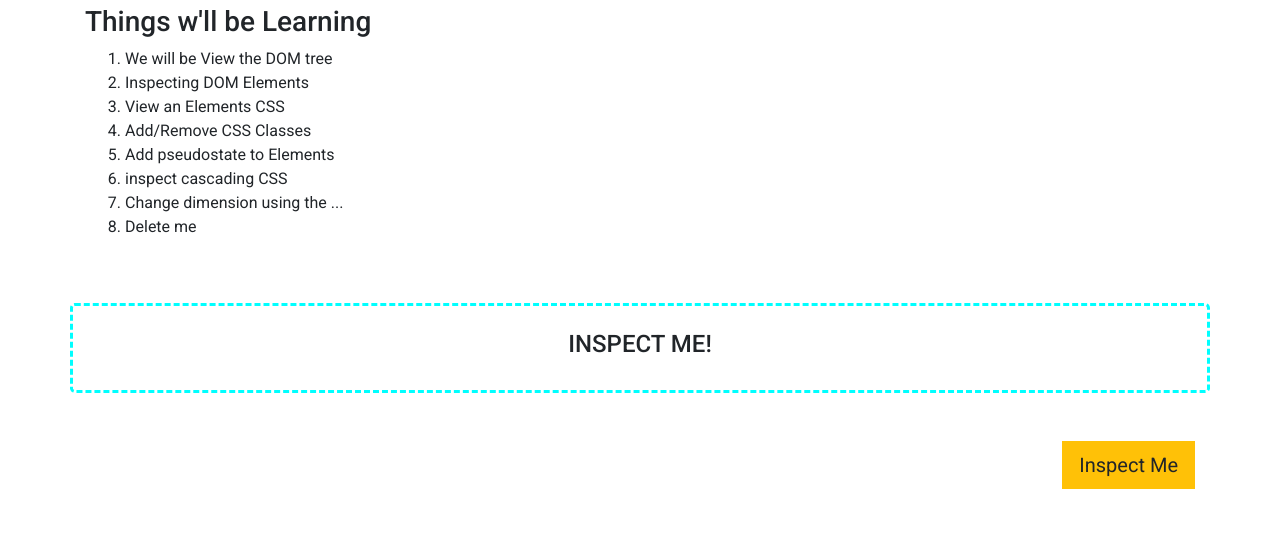
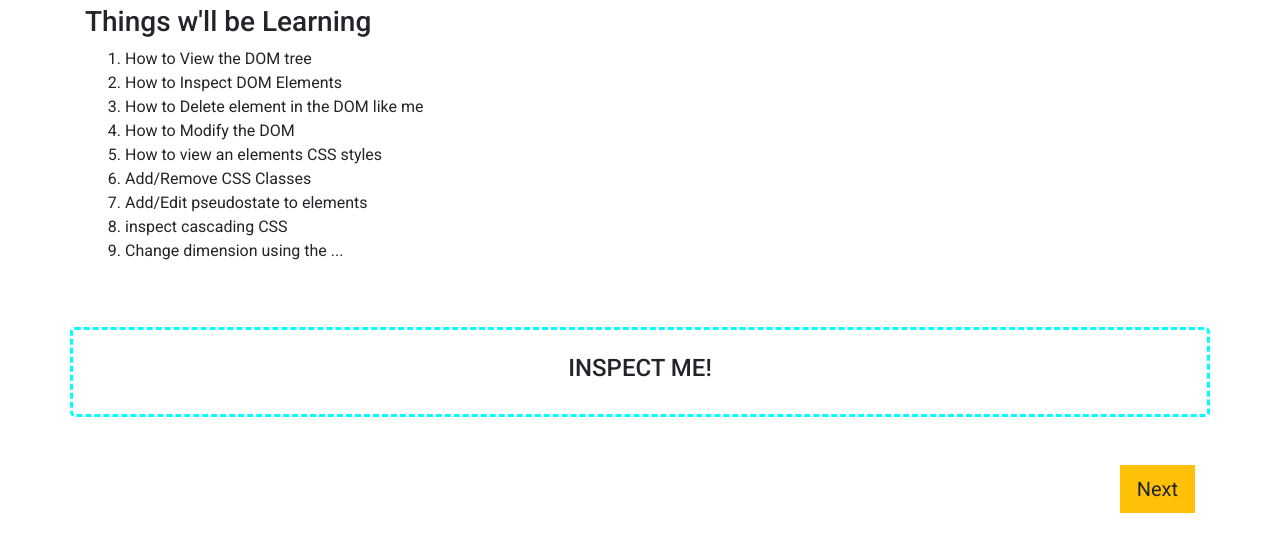
Before and after one commit to jamezzz123/dev-tools-training, a plain HTML site: page index.html in a window 1280 px wide. Shown: the part 51-602 px from the top of the page. Drawn offline with nearby package versions, Linux system fonts and the light colour scheme; a script that the page names is missing.

Commit message:
feat:links to the next page

```diff
--- a/index.html
+++ b/index.html
@@ -18,16 +18,16 @@
         <h1>Element Panel</h1>
         <h3>Things w'll be Learning</h3>
         <ol type="1">
-            <li>We will be View the DOM tree</li>
-            <li>Inspecting  DOM Elements</li>
-            <li>View an Elements CSS</li>
+            <li>How to View the DOM tree</li>
+            <li>How to Inspect DOM Elements</li>
+            <li>How to Delete element in the DOM like me</li>
+            <li>How to Modify the DOM</li>
+            <li>How to view an elements CSS styles</li>
             <li>Add/Remove CSS Classes</li>
-            <li>Add pseudostate to Elements</li>
+            <li>Add/Edit pseudostate to elements</li>
             <li>inspect cascading CSS</li>
             <li>Change dimension using the ...</li>
-            <li>Delete me</li>
         </ol>
-        <!-- <button class="btn btn-primary border-dash">Inspect Me</button> -->
         <div class="row">
             <div class="col text-center mt-5 p-4 rounded-lg border-dash">
               <h4>INSPECT ME!</h4>
@@ -35,7 +35,9 @@
         </div>
         <div class="row">
             <div class="col mt-5">
-                 <button class="btn btn-lg btn-hover float-right btn-warning rounded-0">Inspect Me</button>
+                 <a href="./breakpoints.html">
+                 <button class="btn btn-lg btn-hover float-right btn-warning rounded-0">Next</button>
+                </a>
             </div>
         </div>
     </div>
```
Also changed, not shown: breakpoints.html (+7 -0 lines).
